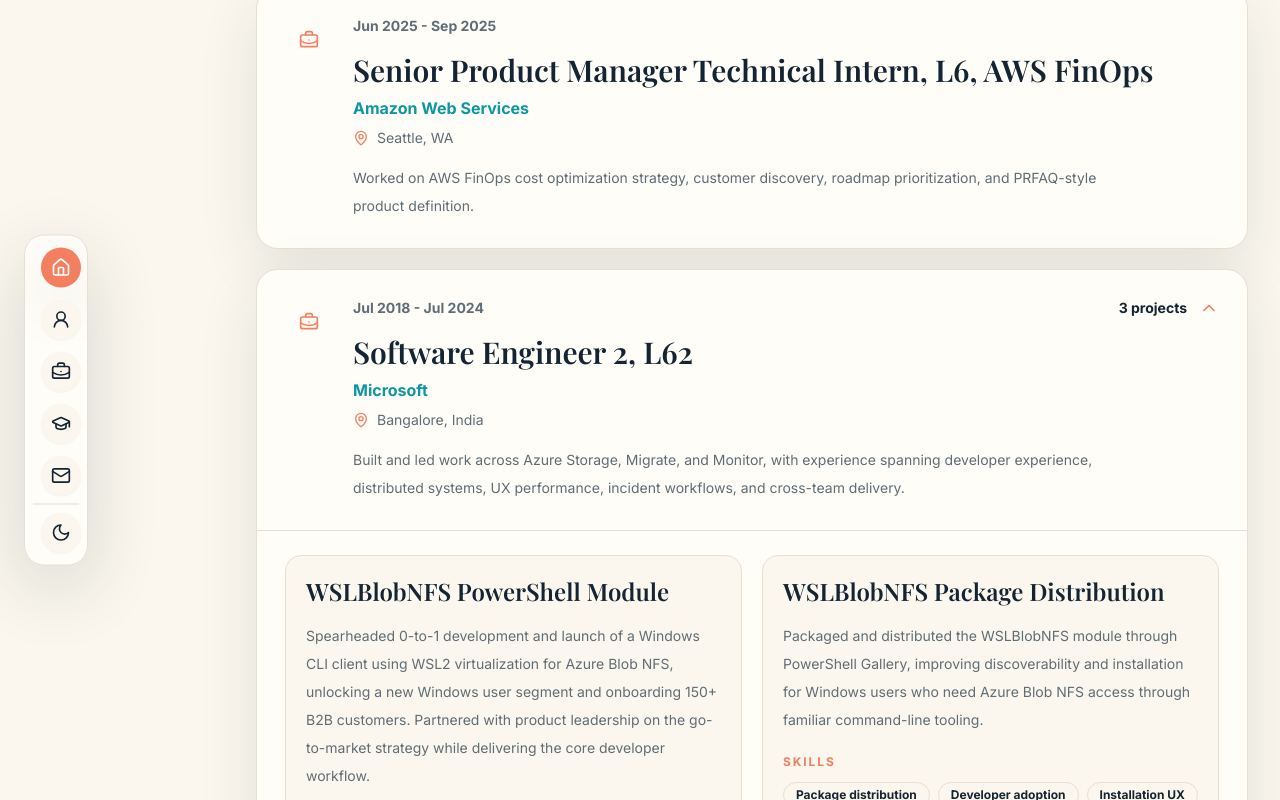
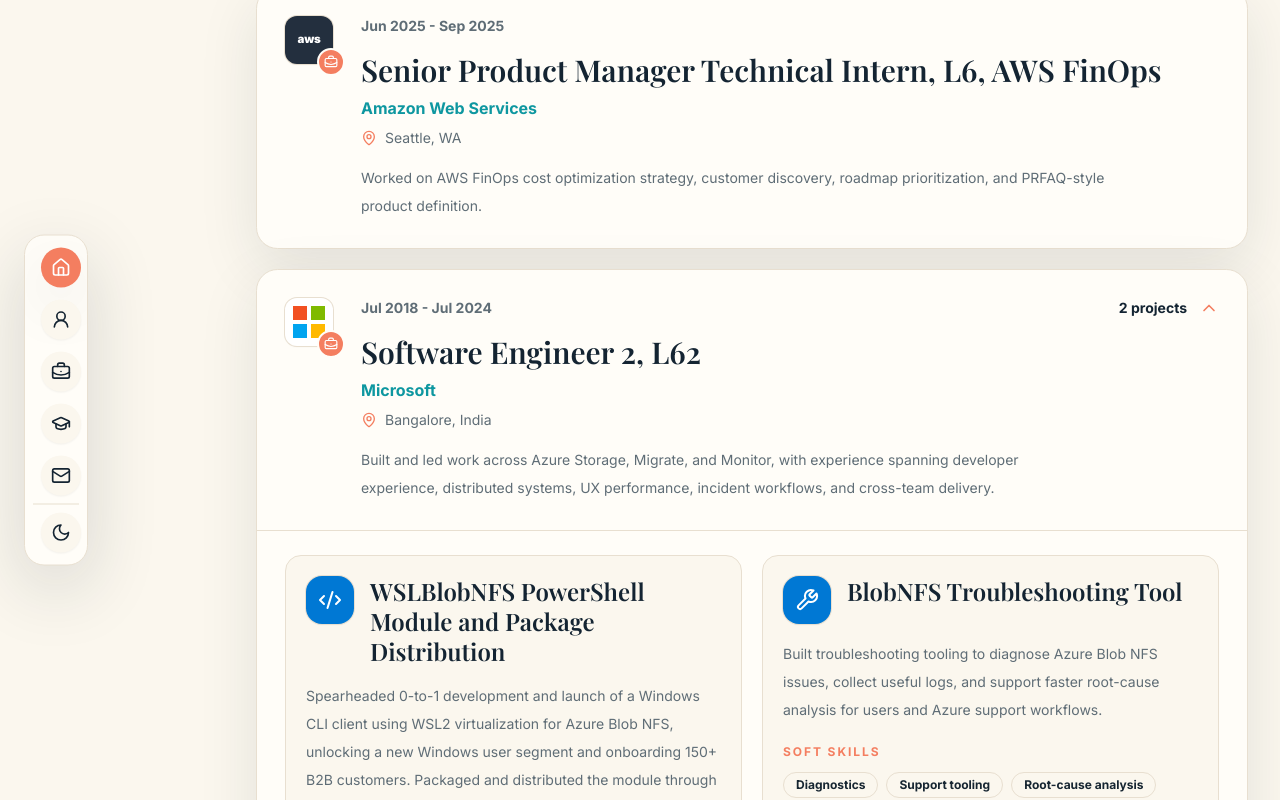
Before and after one commit to smb1947/portfolio, a Next.js app: page / in a window 1280 px wide. Both pictures are taken after a click on the heading 752 px from the left and 2586 px from the top of the page. Shown: the part 2186-2986 px from the top of the page. Built offline with nearby package versions, Linux system fonts and the light colour scheme; a web font is replaced by a local one.

Commit message:
Polish portfolio project cards

```diff
--- a/src/app/page.tsx
+++ b/src/app/page.tsx
@@ -1,13 +1,26 @@
 import {
+  BadgeCheck,
   Brain,
+  Building2,
   ChevronDown,
   Code2,
   FileCode2,
   FileText,
+  GraduationCap,
+  Landmark,
   MapPin,
+  Mail,
+  Mountain,
   PlayCircle,
+  Puzzle,
+  Radio,
+  School,
+  Search,
+  ShieldCheck,
+  Sparkles,
   Target,
-  Users
+  Users,
+  Wrench
 } from "lucide-react";
 import type { LucideIcon } from "lucide-react";
 import {
@@ -21,11 +34,16 @@
 import { ContactCard } from "@/components/ContactCard";
 import { ContactForm } from "@/components/ContactForm";
 
-function SectionHeading({ children }: { children: string }) {
+function SectionHeading({ children, icon: Icon }: { children: string; icon: LucideIcon }) {
   return (
+    <div className="grid gap-4 sm:grid-cols-[auto_minmax(0,1fr)] sm:items-center">
+      <div className="grid h-14 w-14 place-items-center rounded-2xl border border-teal/20 bg-teal/10 text-teal shadow-sm">
+        <Icon className="h-6 w-6" aria-hidden="true" />
+      </div>
       <div>
         <p className="font-serif text-4xl font-semibold text-navy md:text-5xl">{children}</p>
         <div className="mt-5 h-1.5 w-16 rounded-full bg-teal" aria-hidden="true" />
+      </div>
     </div>
   );
 }
@@ -72,15 +90,7 @@
   const className = "inline-grid h-11 w-11 place-items-center rounded-full border transition";
 
   if (!href) {
-    return (
-      <span
-        aria-label={`${label} unavailable`}
-        title={`${label} is private`}
-        className={`${className} cursor-not-allowed border-line bg-card text-muted/75`}
-      >
-        <Icon className="h-4 w-4" aria-hidden="true" />
-      </span>
-    );
+    return null;
   }
 
   return (
@@ -94,6 +104,92 @@
     >
       <Icon className="h-4 w-4" aria-hidden="true" />
     </a>
+  );
+}
+
+function ExperienceLogo({ organization }: { organization: string }) {
+  if (organization.includes("Microsoft")) {
+    return (
+      <div className="grid h-12 w-12 grid-cols-2 gap-1 rounded-xl bg-white p-2 shadow-sm ring-1 ring-line" aria-label="Microsoft logo">
+        <span className="bg-[#f25022]" />
+        <span className="bg-[#7fba00]" />
+        <span className="bg-[#00a4ef]" />
+        <span className="bg-[#ffb900]" />
+      </div>
+    );
+  }
+
+  if (organization.includes("Amazon")) {
+    return (
+      <div className="grid h-12 w-12 place-items-center rounded-xl bg-[#232f3e] text-[0.72rem] font-black lowercase tracking-tight text-white shadow-sm ring-1 ring-line" aria-label="AWS logo">
+        aws
+      </div>
+    );
+  }
+
+  if (organization.includes("University of Washington")) {
+    return (
+      <div className="grid h-12 w-12 place-items-center rounded-xl bg-[#4b2e83] font-serif text-2xl font-black text-[#b7a57a] shadow-sm ring-1 ring-line" aria-label="University of Washington logo">
+        W
+      </div>
+    );
+  }
+
+  if (organization.includes("NextLeap")) {
+    return (
+      <div className="grid h-12 w-12 place-items-center rounded-xl bg-[#142432] text-sm font-black text-teal shadow-sm ring-1 ring-line" aria-label="NextLeap logo">
+        NL
+      </div>
+    );
+  }
+
+  if (organization.includes("PES")) {
+    return (
+      <div className="grid h-12 w-12 place-items-center rounded-xl bg-[#005baa] text-sm font-black text-white shadow-sm ring-1 ring-line" aria-label="PES University logo">
+        PES
+      </div>
+    );
+  }
+
+  return null;
+}
+
+function getProjectLogo(projectTitle: string): { label: string; icon: LucideIcon; className: string; mark?: string } {
+  const title = projectTitle.toLowerCase();
+
+  if (title.includes("spotify")) return { label: "Spotify", icon: Radio, className: "bg-[#1db954] text-white" };
+  if (title.includes("asana")) return { label: "Asana", icon: Puzzle, className: "bg-[#fc636b] text-white" };
+  if (title.includes("heylily")) return { label: "HeyLily", icon: ShieldCheck, className: "bg-teal text-white" };
+  if (title.includes("roblox")) return { label: "Roblox", icon: Building2, className: "bg-[#111111] text-white" };
+  if (title.includes("copilot")) return { label: "Microsoft 365 Copilot", icon: Sparkles, className: "bg-[#2563eb] text-white" };
+  if (title.includes("netflix")) return { label: "Netflix", icon: PlayCircle, className: "bg-[#e50914] text-white", mark: "N" };
+  if (title.includes("figma")) return { label: "Figma", icon: Puzzle, className: "bg-[#a259ff] text-white", mark: "F" };
+  if (title.includes("bumble")) return { label: "Bumble", icon: Users, className: "bg-[#ffcb37] text-navy", mark: "B" };
+  if (title.includes("wslblobnfs")) return { label: "WSLBlobNFS", icon: Code2, className: "bg-[#0078d4] text-white" };
+  if (title.includes("blobnfs")) return { label: "Azure Blob NFS", icon: Wrench, className: "bg-[#0078d4] text-white" };
+  if (title.includes("hike")) return { label: "AI Hike Researcher", icon: Mountain, className: "bg-teal text-white" };
+  if (title.includes("streakfit")) return { label: "StreakFit", icon: BadgeCheck, className: "bg-coral text-white" };
+  if (title.includes("teardown")) return { label: "Product Teardown Series", icon: Search, className: "bg-navy text-white" };
+  if (title.includes("quantum")) return { label: "Quantum Tech Partners", icon: Target, className: "bg-[#2f4858] text-white" };
+  if (title.includes("sbs")) return { label: "SBS Consulting", icon: Landmark, className: "bg-[#6f4e37] text-white" };
+  if (title.includes("tech club")) return { label: "Foster Tech Club", icon: School, className: "bg-[#4b2e83] text-[#b7a57a]" };
+  if (title.includes("sketch")) return { label: "Sketch-to-Image", icon: Sparkles, className: "bg-[#005baa] text-white" };
+
+  return { label: projectTitle, icon: Sparkles, className: "bg-coral text-white" };
+}
+
+function ProjectLogo({ title }: { title: string }) {
+  const logo = getProjectLogo(title);
+  const Icon = logo.icon;
+
+  return (
+    <div
+      className={`grid h-12 w-12 flex-none place-items-center rounded-2xl shadow-sm ring-1 ring-line ${logo.className}`}
+      aria-label={`${logo.label} logo`}
+      title={logo.label}
+    >
+      {logo.mark ? <span className="font-serif text-2xl font-black">{logo.mark}</span> : <Icon className="h-6 w-6" aria-hidden="true" />}
+    </div>
   );
 }
 
@@ -126,8 +222,11 @@
   const hasProjects = experience.projects.length > 0;
   const experienceSummary = (
     <>
-      <div className="grid h-12 w-12 place-items-center rounded-full bg-coral/10 text-coral">
-        <Icon className="h-5 w-5" aria-hidden="true" />
+      <div className="relative h-14 w-14">
+        <ExperienceLogo organization={experience.organization} />
+        <div className="absolute -bottom-1 -right-1 grid h-7 w-7 place-items-center rounded-full border-2 border-card bg-coral text-white">
+          <Icon className="h-3.5 w-3.5" aria-hidden="true" />
+        </div>
       </div>
       <div className="min-w-0">
         <div className="flex flex-wrap items-center gap-3">
@@ -171,21 +270,24 @@
                   key={project.title}
                   className="flex h-full flex-col rounded-2xl border border-line bg-background p-5 transition duration-200 hover:-translate-y-0.5 hover:border-coral/30 hover:shadow-soft"
                 >
-                  <div>
+                  <div className="grid grid-cols-[auto_minmax(0,1fr)] gap-4">
+                    <ProjectLogo title={project.title} />
                     <h4 className="font-serif text-2xl font-semibold leading-tight text-navy">
                       {project.title}
                     </h4>
                   </div>
                   <p className="mt-4 text-sm leading-7 text-muted">{project.description}</p>
                   <div className="mt-5 grid gap-5">
-                    <TagList title="Skills" items={project.skills} />
-                    <TagList title="Tools" items={project.tools} />
+                    <TagList title="Soft Skills" items={project.skills} />
+                    <TagList title="Hard Skills" items={project.tools} />
                   </div>
+                  {project.doc || project.code || project.demo ? (
                     <div className="mt-auto flex flex-wrap gap-3 border-t border-line pt-5">
                       <ProjectActionButton label="Doc" href={project.doc} icon={FileText} />
                       <ProjectActionButton label="Code" href={project.code} icon={FileCode2} />
                       <ProjectActionButton label="Demo" href={project.demo} icon={PlayCircle} />
                     </div>
+                  ) : null}
                 </section>
               ))}
             </div>
@@ -231,7 +333,7 @@
       </section>
 
       <section id="about" className="mx-auto max-w-6xl scroll-mt-24 px-5 py-14 sm:px-8 md:py-20">
-        <SectionHeading>About Me</SectionHeading>
+        <SectionHeading icon={Users}>About Me</SectionHeading>
 
         <div className="mt-8 max-w-4xl space-y-5 text-base leading-8 text-muted md:text-lg">
           <p>{about}</p>
@@ -285,7 +387,7 @@
       </section>
 
       <section id="experience" className="mx-auto max-w-6xl scroll-mt-24 px-5 py-14 sm:px-8 md:py-20">
-        <SectionHeading>Experience</SectionHeading>
+        <SectionHeading icon={Building2}>Experience</SectionHeading>
 
         <div className="mt-10 space-y-5">
           {professionalExperiences.map((experience) => (
@@ -298,7 +400,7 @@
       </section>
 
       <section id="education" className="mx-auto max-w-6xl scroll-mt-24 px-5 py-14 sm:px-8 md:py-20">
-        <SectionHeading>Education</SectionHeading>
+        <SectionHeading icon={GraduationCap}>Education</SectionHeading>
 
         <div className="mt-10 space-y-5">
           {educationExperiences.map((experience) => (
@@ -311,7 +413,7 @@
       </section>
 
       <section id="contact" className="mx-auto max-w-6xl scroll-mt-24 px-5 py-14 sm:px-8 md:py-20">
-        <SectionHeading>Contact</SectionHeading>
+        <SectionHeading icon={Mail}>Contact</SectionHeading>
         <div className={`mt-10 grid gap-6 ${hasContactForm ? "lg:grid-cols-[0.45fr_1.55fr] lg:items-start" : ""}`}>
           <div className="flex flex-wrap gap-3">
             {contact.map((method) => (
--- a/src/lib/content.json
+++ b/src/lib/content.json
@@ -103,14 +103,12 @@
           "skills": [
             "Agentic workflow design",
             "Personalization",
-            "Safety-critical research",
-            "Product automation"
+            "Safety-critical research"
           ],
           "tools": [
             "LLMs",
             "RAG",
-            "Research workflows",
-            "Prompt design"
+            "Research workflows"
           ],
           "description": "Architected an agentic AI hike researcher that automates real-time trail planning across six safety-critical dimensions, including weather, snow, road conditions, user history, and personalized filtering. Reduced weekly hike-planning time by 98% through staged research and recommendation workflows.",
           "doc": "",
@@ -126,14 +124,12 @@
           "skills": [
             "Recommendation logic",
             "Experiment design",
-            "User relevance evaluation",
-            "Workflow automation"
+            "User relevance evaluation"
           ],
           "tools": [
             "n8n",
             "LLMs",
-            "Dynamic song features",
-            "Testing rubric"
+            "Dynamic song features"
           ],
           "description": "Built a GenAI music recommendation workflow in n8n for mood and occasion-based sub-playlist curation, using dynamic song-feature selection to improve recommendation relevance by 73% versus a rule-based baseline in project testing. Documented the product concept through a PRFAQ-style narrative and workflow design.",
           "doc": "https://docs.google.com/document/d/1TAZJYFGwsECSZBnXRbaKKpg1vIf6z9akTHhqQDNJm3M/edit?usp=sharing",
@@ -149,14 +145,12 @@
           "skills": [
             "Customer interviews",
             "Needs synthesis",
-            "Behavioral psychology",
-            "Rapid prototyping"
+            "Behavioral psychology"
           ],
           "tools": [
             "OpenAI Codex",
             "Figma",
-            "Interview notes",
-            "Prototype storyboard"
+            "Interview notes"
           ],
           "description": "Discovered student wellness pain points through six customer interviews and synthesized unmet needs into a behavioral-psychology-informed fitness prototype. Built the initial product experience in three hours at the OpenAI Codex Hackathon to reduce pre-gym friction and improve habit follow-through.",
           "doc": "",
@@ -172,14 +166,12 @@
           "skills": [
             "Competitive analysis",
             "PLG vs. SLG strategy",
-            "Positioning",
-            "Executive storytelling"
+            "Positioning"
           ],
           "tools": [
             "Market research",
             "GTM scorecard",
-            "Strategy deck",
-            "Benchmarking"
+            "Strategy deck"
           ],
           "description": "Conducted a comprehensive GTM and sales audit of Asana across nine sales-motion dimensions, defining its Ideal Seller Profile and aligning PLG-to-SLG motions with the skills, traits, and enablement needed for stronger enterprise selling. Awarded 1st place for the most comprehensive GTM assessment.",
           "doc": "",
@@ -194,14 +186,12 @@
           "skills": [
             "Cross-functional leadership",
             "User research",
-            "B2B2C strategy",
-            "Product roadmapping"
+            "B2B2C strategy"
           ],
           "tools": [
             "Android prototype",
             "Interview synthesis",
-            "GTM model",
-            "Product brief"
+            "GTM model"
           ],
           "description": "Led an 11-member cross-functional team across design, engineering, and business to build HeyLily, a GenAI scam-call assistant for seniors and Hiya competitor. Ran 15+ user interviews, guided development of an Android call app, and shaped a 5-year B2B2C go-to-market model.",
           "doc": "",
@@ -218,8 +208,7 @@
           "skills": [
             "Community building",
             "Product critique",
-            "Facilitation",
-            "Product storytelling"
+            "Facilitation"
           ],
           "tools": [
             "Event programming",
@@ -240,14 +229,12 @@
           "skills": [
             "M&A strategy",
             "Valuation",
-            "Synergy analysis",
-            "Executive presentation"
+            "Synergy analysis"
           ],
           "tools": [
             "Market research",
             "Financial analysis",
-            "Case deck",
-            "Strategic framing"
+            "Case deck"
           ],
           "description": "Proposed Roblox, a user-generated-content platform, as the acquirer for Shutterstock in the Foster Case Competition. Presented a $1.5B valuation and synergy analysis showing how Shutterstock assets could expand Roblox creator tools, content quality, and market share.",
           "doc": "https://drive.google.com/file/d/1Cutqu6X0Y3DZu96bkY4LwCZSCeCzsfMZ/view?usp=drive_link",
@@ -263,14 +250,12 @@
           "skills": [
             "Go-to-market strategy",
             "Market sizing",
-            "Positioning",
-            "Adoption strategy"
+            "Positioning"
           ],
           "tools": [
             "Strategy deck",
             "Market analysis",
-            "Value model",
-            "Campus adoption plan"
+            "Value model"
           ],
           "description": "Developed a go-to-market strategy for Microsoft 365 Copilot to capture 1% of the U.S. university student market, modeling $2.9M in value over four years. Positioned Copilot as a Gen Z-facing AI productivity product through campus adoption, value messaging, and education-focused GTM tactics.",
           "doc": "https://docs.google.com/presentation/d/10VuZnPZ5pZWoKns6Z-sSELhXx2ZazbUi/edit?usp=sharing&ouid=102121910561907720427&rtpof=true&sd=true",
@@ -286,14 +271,12 @@
           "skills": [
             "Market sizing",
             "Investment analysis",
-            "Target prioritization",
-            "GTM planning"
+            "Target prioritization"
           ],
           "tools": [
             "Market research",
             "Developer map",
-            "Publisher map",
-            "Outreach list"
+            "Publisher map"
           ],
           "description": "Produced four milestone reports on South Korea's gaming sector, covering market sizing, developer and publisher mapping, growth themes, and investment analysis. Turned the research into a prioritized outreach list of six targets to guide 2025 go-to-market planning.",
           "doc": "https://drive.google.com/file/d/1FUK6K_u_iYryK-SOCpGBpZIlV8l9O9Mm/view?usp=sharing",
@@ -309,14 +292,12 @@
           "skills": [
             "Client research",
             "Strategic analysis",
-            "Recommendation design",
-            "Executive storytelling"
+            "Recommendation design"
           ],
           "tools": [
             "Research synthesis",
             "Strategy deck",
-            "Market analysis",
-            "Prioritization"
+            "Market analysis"
           ],
           "description": "Developed a structured consulting analysis for SBS, turning client context, market research, and strategic signals into prioritized recommendations, supporting rationale, and an executive-ready presentation.",
           "doc": "https://drive.google.com/file/d/1Y_R9-I6kk6mykYyAv23QMf89o_WfAJzE/view?usp=sharing",
@@ -332,14 +313,12 @@
           "skills": [
             "Event marketing",
             "Audience messaging",
-            "Visual communication",
-            "Community building"
+            "Visual communication"
           ],
           "tools": [
             "Luma",
             "Poster design",
-            "Marketing copy",
-            "Event operations"
+            "Marketing copy"
           ],
           "description": "Created event marketing assets, posters, and audience-facing messaging for Foster Tech Club programming, translating event goals into clear promotional content and registration flows.",
           "doc": "",
@@ -370,14 +349,12 @@
           "skills": [
             "App review analysis",
             "Root-cause analysis",
-            "Product ideation",
-            "Metric definition"
+            "Product ideation"
           ],
           "tools": [
             "App Store reviews",
             "User pain-point synthesis",
-            "Concept brief",
-            "Prioritization"
+            "Concept brief"
           ],
           "description": "Analyzed 100 one-star Bumble App Store reviews, root-caused the recurring 'no matches' problem, and proposed Bumble Barney, a GenAI wingman concept intended to decrease no-match outcomes by 10%. Won 2nd place in the February NextLeap Capstone project.",
           "doc": "",
@@ -393,14 +370,12 @@
           "skills": [
             "Wireframing",
             "Social discovery",
-            "Onboarding design",
-            "Product concepting"
+            "Onboarding design"
           ],
           "tools": [
             "Whimsical",
             "Journey mapping",
-            "UX flows",
-            "Product framing"
+            "UX flows"
           ],
           "description": "Designed wireframes for a Netflix social discovery concept, exploring how friend circles, onboarding, and recommendation flows could make content discovery more social and habit-forming.",
           "doc": "",
@@ -416,14 +391,12 @@
           "skills": [
             "User persona",
             "Journey mapping",
-            "Activation analysis",
-            "UX research"
+            "Activation analysis"
           ],
           "tools": [
             "Figma",
             "Persona mapping",
-            "Onboarding audit",
-            "Friction analysis"
+            "Onboarding audit"
           ],
           "description": "Created a user persona and mapped Netflix's new-user onboarding journey to identify friction points, emotional states, and opportunities to improve activation, personalization, and first-session value. Published the journey map on Figma, where it received 650+ uses and 17+ likes.",
           "doc": "",
@@ -439,14 +412,12 @@
           "skills": [
             "Interaction design",
             "Journey mapping",
-            "Wireframing",
-            "Design communication"
+            "Wireframing"
           ],
           "tools": [
             "Figma",
             "UX artifacts",
-            "Interface concepts",
-            "Design systems"
+            "Interface concepts"
           ],
           "description": "Collected product design explorations in Figma, including journey maps, wireframes, and interface concepts that show product thinking across discovery, interaction design, and user experience.",
           "doc": "",
@@ -482,50 +453,25 @@
       "summary": "Built and led work across Azure Storage, Migrate, and Monitor, with experience spanning developer experience, distributed systems, UX performance, incident workflows, and cross-team delivery.",
       "projects": [
         {
-          "title": "WSLBlobNFS PowerShell Module",
+          "title": "WSLBlobNFS PowerShell Module and Package Distribution",
           "link": {
-            "label": "Open source",
+            "label": "Open source and package",
             "url": ""
           },
           "demo": "",
           "skills": [
             "0-to-1 development",
             "Developer experience",
-            "GTM partnership",
-            "CLI product design"
+            "GTM partnership"
           ],
           "tools": [
             "PowerShell",
             "WSL2",
-            "Azure Blob NFS",
-            "Windows CLI"
+            "PowerShell Gallery"
           ],
-          "description": "Spearheaded 0-to-1 development and launch of a Windows CLI client using WSL2 virtualization for Azure Blob NFS, unlocking a new Windows user segment and onboarding 150+ B2B customers. Partnered with product leadership on the go-to-market strategy while delivering the core developer workflow.",
-          "doc": "",
+          "description": "Spearheaded 0-to-1 development and launch of a Windows CLI client using WSL2 virtualization for Azure Blob NFS, unlocking a new Windows user segment and onboarding 150+ B2B customers. Packaged and distributed the module through PowerShell Gallery to improve discoverability, installation UX, and adoption for Windows users.",
+          "doc": "https://www.powershellgallery.com/packages/WSLBlobNFS/1.1.0",
           "code": "https://github.com/Azure/BlobNFS-wsl2/tree/develop"
-        },
-        {
-          "title": "WSLBlobNFS Package Distribution",
-          "link": {
-            "label": "Package",
-            "url": ""
-          },
-          "demo": "",
-          "skills": [
-            "Package distribution",
-            "Developer adoption",
-            "Installation UX",
-            "Documentation"
-          ],
-          "tools": [
-            "PowerShell Gallery",
-            "PowerShell",
-            "Azure Blob NFS",
-            "Release packaging"
-          ],
-          "description": "Packaged and distributed the WSLBlobNFS module through PowerShell Gallery, improving discoverability and installation for Windows users who need Azure Blob NFS access through familiar command-line tooling.",
-          "doc": "",
-          "code": "https://www.powershellgallery.com/packages/WSLBlobNFS/1.1.0"
         },
         {
           "title": "BlobNFS Troubleshooting Tool",
@@ -537,14 +483,12 @@
           "skills": [
             "Diagnostics",
             "Support tooling",
-            "Root-cause analysis",
-            "Developer experience"
+            "Root-cause analysis"
           ],
           "tools": [
             "Azure Blob NFS",
             "Troubleshooting scripts",
-            "Log collection",
-            "Support workflows"
+            "Log collection"
           ],
           "description": "Built troubleshooting tooling to diagnose Azure Blob NFS issues, collect useful logs, and support faster root-cause analysis for users and Azure support workflows.",
           "doc": "",
@@ -575,14 +519,12 @@
           "skills": [
             "Computer vision",
             "Generative AI",
-            "Image generation",
-            "Model prototyping"
+            "Image generation"
           ],
           "tools": [
             "CNN",
             "GAN",
-            "Python",
-            "Deep learning"
+            "Python"
           ],
           "description": "Built a GenAI tool that transforms hand-drawn sketches into realistic images using Convolutional Neural Networks and Generative Adversarial Networks. Won 2nd place in the final-year project competition for applying computer vision and generative modeling to creative image generation.",
           "doc": "",
```
Lines whose indentation alone changed are shown as unchanged.
